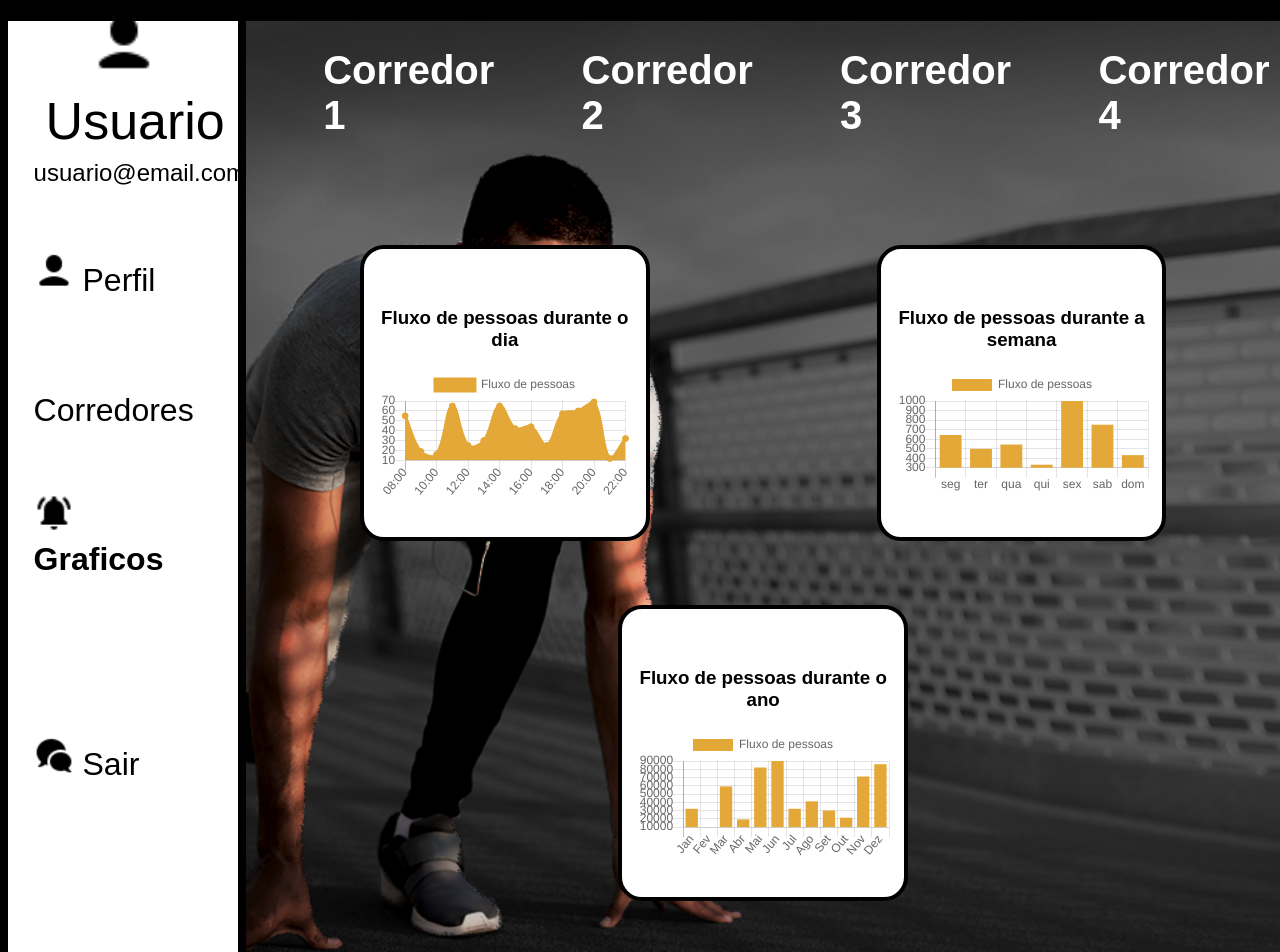
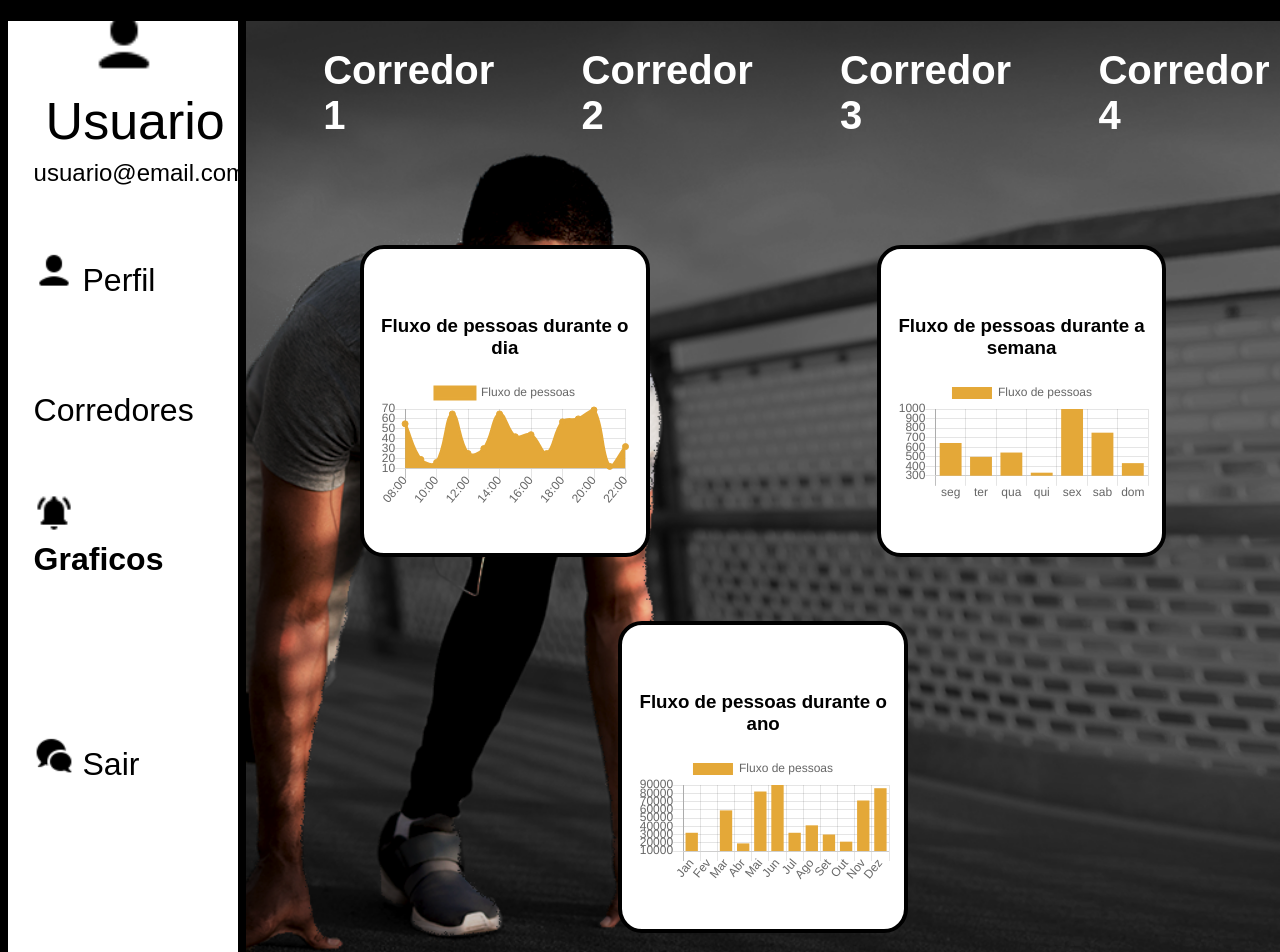
Before and after one commit to Move-Sport/MoveSport-Sprint3, a website: page Site/API_projetoMoveSport/public/graficos.html in a window 1280 px wide. Shown: the part 99-1051 px from the top of the page. Drawn offline with nearby package versions, Linux system fonts and the light colour scheme; files whose address does not match are found by name.

Commit message:
mudei o grafico

```diff
--- a/Site/API_projetoMoveSport/public/css/styleDashboard.css
+++ b/Site/API_projetoMoveSport/public/css/styleDashboard.css
@@ -238,7 +238,7 @@ h1 a{
     font-weight: bolder;
     /* position: absolute; */
     background-color: white;
-    padding: 3vh 1vw;
+    padding: 4vh 1vw;
 }
 
 .card_graf_linha {
@@ -256,7 +256,7 @@ h1 a{
     font-weight: bolder;
     /* position: absolute; */
     background-color: white;
-    padding: 3vh 1vw;
+    padding: 4vh 1vw;
 }
 
 .card_graf_montanha {
@@ -266,7 +266,7 @@ h1 a{
     text-align: center;
     width: 20vw;
     height: 30vh;
-    padding: 3vh 1vw;
+    padding: 4vh 1vw;
 
     border: 0.5vh black solid;
     border-radius: 3vh;
```
